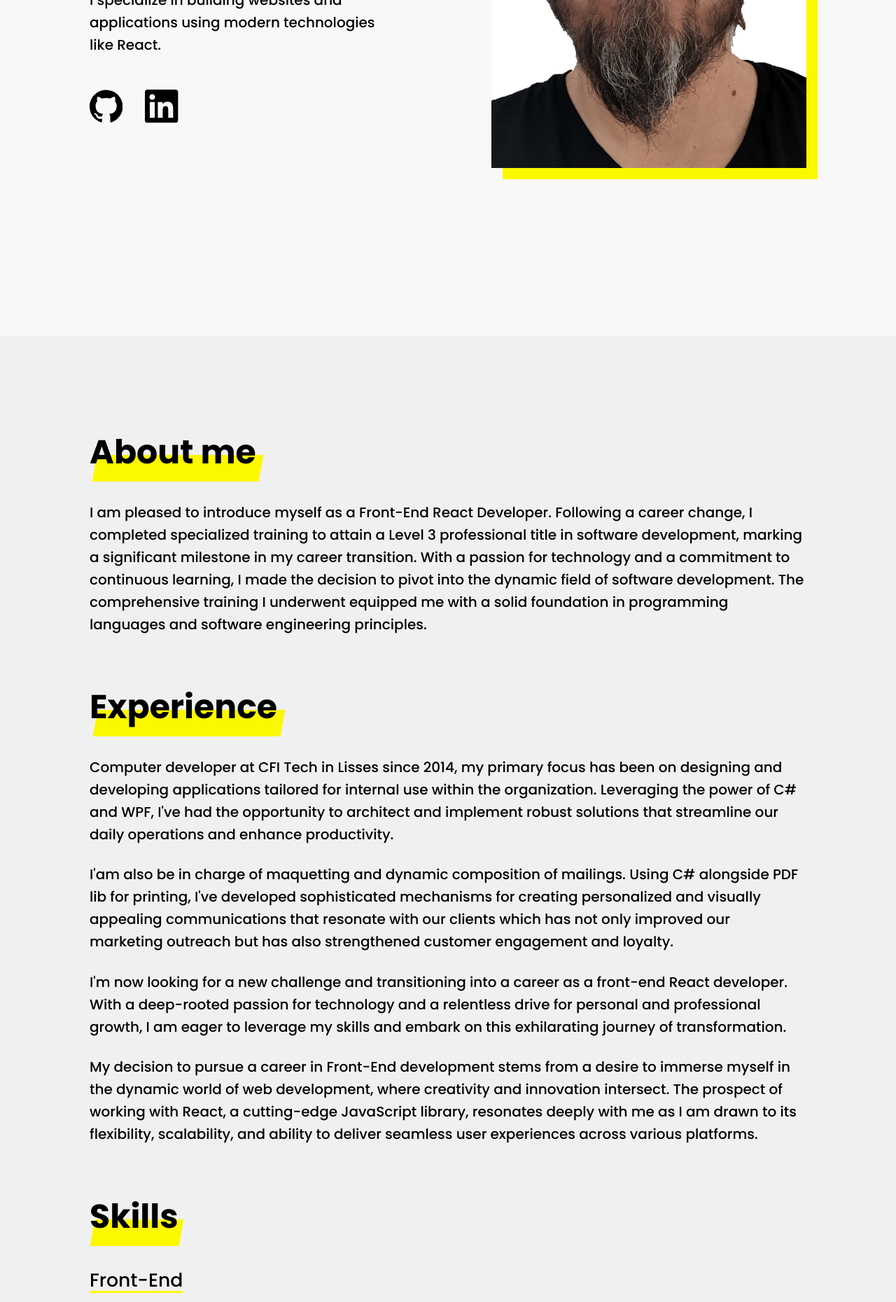
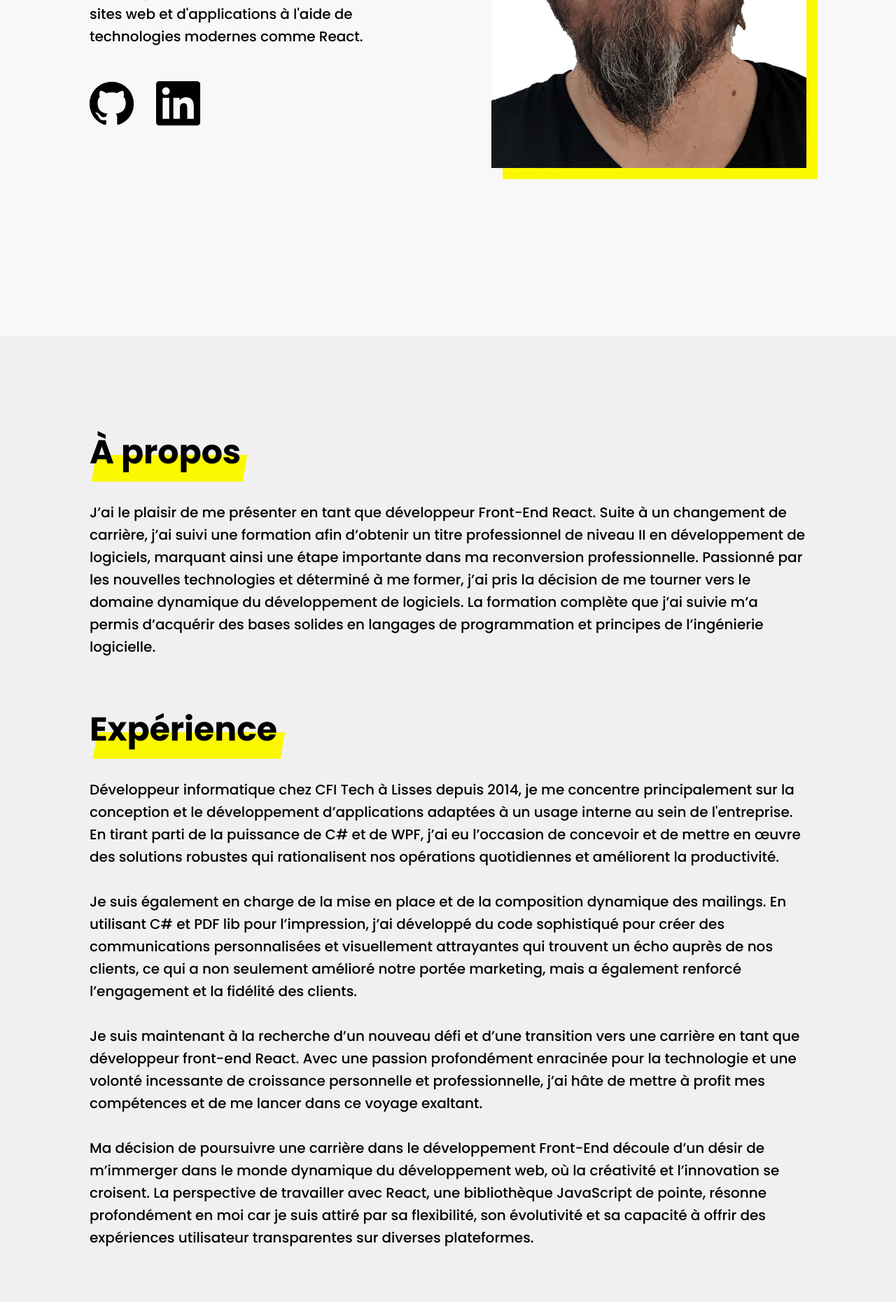
Before and after one commit to Lifad457/portfolio-cedric, a React (Vite) app: page / in a window 1280 px wide. Shown: the part 660-2520 px from the top of the page at 70% size. Built offline with nearby package versions, Linux system fonts and the light colour scheme.

Commit message:
Update styles and language

```diff
--- a/src/components/About.jsx
+++ b/src/components/About.jsx
@@ -1,15 +1,63 @@
 import { About, AboutSection } from "../styles/about.css";
 import { AffinityIcon, CSSIcon, CSharpIcon, FigmaIcon, FirebaseIcon, HTMLIcon, IconWrapper, IconsContainer, JavaScriptIcon, MSSQLIcon, MySQLIcon, NodeIcon, ReactIcon } from "../styles/icons.css";
 
-export default function AboutComponent() {
+export default function AboutComponent({ language }) {
+  function renderAbout() {
+    if (language === "fr") {
       return (
-    <About id="about">
+        <>
+          <AboutSection>
+            <h1>À propos</h1>
+            <p>
+              J’ai le plaisir de me présenter en tant que développeur Front-End React.
+              Suite à un changement de carrière, j’ai suivi une formation afin d’obtenir
+              un titre professionnel de niveau II en développement de logiciels, marquant ainsi une
+              étape importante dans ma reconversion professionnelle.
+              Passionné par les nouvelles technologies et déterminé à me former, j’ai pris la
+              décision de me tourner vers le domaine dynamique du développement de logiciels.
+              La formation complète que j’ai suivie m’a permis d’acquérir des bases solides en langages
+              de programmation et principes de l’ingénierie logicielle.
+            </p>
+          </AboutSection>
+          <AboutSection>
+            <h1>Expérience</h1>
+            <p>
+              Développeur informatique chez CFI Tech à Lisses depuis 2014, je me concentre principalement
+              sur la conception et le développement d’applications adaptées à un usage interne au sein de l'entreprise.
+              En tirant parti de la puissance de C# et de WPF, j’ai eu l’occasion de concevoir et de mettre en œuvre
+              des solutions robustes qui rationalisent nos opérations quotidiennes et améliorent la productivité.
+            </p>
+            <p>
+              Je suis également en charge de la mise en place et de la composition dynamique des mailings. En utilisant
+              C# et PDF lib pour l’impression, j’ai développé du code sophistiqué pour créer des communications
+              personnalisées et visuellement attrayantes qui trouvent un écho auprès de nos clients, ce qui a non
+              seulement amélioré notre portée marketing, mais a également renforcé l’engagement et la fidélité des clients.
+            </p>
+            <p>
+              Je suis maintenant à la recherche d’un nouveau défi et d’une transition vers une carrière en tant que
+              développeur front-end React. Avec une passion profondément enracinée pour la technologie et une volonté
+              incessante de croissance personnelle et professionnelle, j’ai hâte de mettre à profit mes compétences
+              et de me lancer dans ce voyage exaltant.
+            </p>
+            <p>
+              Ma décision de poursuivre une carrière dans le développement Front-End découle d’un désir de m’immerger dans le
+              monde dynamique du développement web, où la créativité et l’innovation se croisent. La perspective de travailler
+              avec React, une bibliothèque JavaScript de pointe, résonne profondément en moi car je suis attiré par sa flexibilité,
+              son évolutivité et sa capacité à offrir des expériences utilisateur transparentes sur diverses plateformes.
+            </p>
+          </AboutSection>
+        </>
+      )
+    }
+    else {
+      return (
+        <>
           <AboutSection>
             <h1>About me</h1>
             <p>
               I am pleased to introduce myself as a Front-End React Developer.
               Following a career change, I completed specialized training
-          to attain a Level 3 professional title in software development, marking a significant
+              to attain a Level II professional title in software development, marking a significant
               milestone in my career transition.
               With a passion for technology and a commitment to continuous learning, I made the
               decision to pivot into the dynamic field of software development. The comprehensive
@@ -25,21 +73,18 @@ export default function AboutComponent() {
               the power of C# and WPF, I've had the opportunity to architect and implement robust solutions
               that streamline our daily operations and enhance productivity.
             </p>
-        <br/>
             <p>
               I'am also be in charge of maquetting and dynamic composition
-          of mailings. Using C# alongside PDF lib for printing, I've developed sophisticated mechanisms
+              of mailings. Using C# alongside PDF lib for printing, I've developed sophisticated code
               for creating personalized and visually appealing communications that resonate with our clients
               which has not only improved our marketing outreach but has also strengthened customer
               engagement and loyalty.
             </p>
-        <br/>
             <p>
               I'm now looking for a new challenge and transitioning into a career as a front-end React developer.
               With a deep-rooted passion for technology and a relentless drive for personal and professional growth,
-          I am eager to leverage my skills and embark on this exhilarating journey of transformation.
+              I am eager to leverage my skills and embark on this exhilarating journey.
             </p>
-        <br />
             <p>
               My decision to pursue a career in Front-End development stems from a desire to immerse myself in the
               dynamic world of web development, where creativity and innovation intersect. The prospect of working
@@ -47,8 +92,17 @@ export default function AboutComponent() {
               scalability, and ability to deliver seamless user experiences across various platforms.
             </p>
           </AboutSection>
+        </>
+      )
+    }
+  }
+
+  return (
+    <About id="about">
       <AboutSection>
-        <h1>Skills</h1>
+        { renderAbout() }
+        <AboutSection>
+          <h1>{language === "fr" ? "Compétences" : "Skills"}</h1>
           <h2>Front-End</h2>
           <IconsContainer>
             <IconWrapper>
@@ -106,6 +160,7 @@ export default function AboutComponent() {
             </IconWrapper>
           </IconsContainer>
         </AboutSection>
+      </AboutSection>
     </About>
   )
 }
--- a/src/components/Footer.jsx
+++ b/src/components/Footer.jsx
@@ -1,20 +1,27 @@
-import { Flag, Footer, Language } from "../styles/footer.css"
+import { Flag, Footer, FooterSection, Language } from "../styles/footer.css"
 import { GitHub, LinkedIn, Socials } from "../styles/icons.css"
 import uk from "../assets/icons/united-kingdom.png"
 import france from "../assets/icons/france.png"
+import { Link } from "react-router-dom"
 
 export default function FooterComponent({ setLanguage }) {
   return (
     <Footer>
+      <FooterSection>
         <h4>Designed & developed by Cédric Bison</h4>
         <Language>
           <Flag src={france} alt="france" onClick={() => setLanguage("fr")}/>
           <Flag src={uk} alt="uk" onClick={() => setLanguage("en")} />
         </Language>
         <Socials>
+        <Link to="https://github.com/Lifad457" target="_blank" rel="noopener noreferrer">
           <GitHub />
+        </Link>
+        <Link to="https://linkedin.com/in/cédric-bison-a489a287" target="_blank" rel="noopener noreferrer">
           <LinkedIn />
+        </Link>
         </Socials>
+      </FooterSection>
     </Footer>
   )
 }
--- a/src/components/Header.jsx
+++ b/src/components/Header.jsx
@@ -3,7 +3,7 @@ import { Moon, Sun } from "../styles/icons.css";
 import ScrollToAnchor from './ScrollToAnchor';
 import { Link } from 'react-router-dom';
 
-export default function HeaderComponent({ theme, setTheme }) {
+export default function HeaderComponent({ language, theme, setTheme }) {
     ScrollToAnchor();
 
     return (
@@ -11,9 +11,9 @@ export default function HeaderComponent({ theme, setTheme }) {
             <Logo>Bison Cédric</Logo>
             <Nav>
                 <ul>
-                    <li><Link to="#home">Home</Link></li>
-                    <li><Link to="#about">About</Link></li>
-                    <li><Link to="#projects">Projects</Link></li>
+                    <li><Link to="#home">{language === "fr" ? "Accueil" : "Home"}</Link></li>
+                    <li><Link to="#about">{language === "fr" ? "À propos" : "About"}</Link></li>
+                    <li><Link to="#projects">{language === "fr" ? "Projets" : "Projects"}</Link></li>
                     <li><Link to="#contact">Contact</Link></li>
                 </ul>
             </Nav>
--- a/src/components/Home.jsx
+++ b/src/components/Home.jsx
@@ -2,6 +2,7 @@ import { Home, HomeSection, HeroImage, HomeDescription } from "../styles/home.cs
 import { GitHub, LinkedIn, Socials } from "../styles/icons.css"
 import photo from "../assets/images/photo.jpg"
 import { Language } from "../styles/footer.css"
+import { Link } from "react-router-dom"
 
 export default function HomeComponent({ language }) {
   function renderDescription() {
@@ -11,7 +12,7 @@ export default function HomeComponent({ language }) {
           <h1>Développeur</h1>
           <h1>Front-End</h1>
           <h1>React</h1>
-          <h3>Salut, moi c'est Cédric, un développeur front-end basé à Vert le Petit, Essonnes.<br/>Je me spécialise dans la construction de sites web et d'applications à l'aide de technologies modernes comme React.</h3>
+          <h3>Bonjour, moi c'est Cédric, un développeur front-end basé à Vert le Petit, Essonnes.<br/>Je me spécialise dans la construction de sites web et d'applications à l'aide de technologies modernes comme React.</h3>
         </>
       )
     }
@@ -33,8 +34,12 @@ export default function HomeComponent({ language }) {
         <HomeDescription>
           { renderDescription() }
           <Socials>
-            <GitHub />
-            <LinkedIn />
+            <Link to="https://github.com/Lifad457" target="_blank" rel="noopener noreferrer">
+              <GitHub />
+            </Link>
+            <Link to="https://linkedin.com/in/cédric-bison-a489a287" target="_blank" rel="noopener noreferrer">
+              <LinkedIn />
+            </Link>
           </Socials>
         </HomeDescription>
         <HeroImage src={photo} alt="Cédric Bison" />
--- a/src/components/Projects.jsx
+++ b/src/components/Projects.jsx
@@ -1,10 +1,16 @@
-import { Project } from "../styles/project.css";
+import { Project, ProjectSection } from "../styles/project.css";
 
-export default function ProjectsComponent() {
+export default function ProjectsComponent({ language }) {
   return (
     <Project id="projects">
-        <h1>Projects</h1>
-        <h2>Work in progress ...</h2>
+      <ProjectSection>
+        <ProjectSection>
+          <h1>{language === "fr" ? "Projets" : "Projects"}</h1>
+        </ProjectSection>
+        <ProjectSection>
+          <h2>Work in progress ...</h2>
+        </ProjectSection>
+      </ProjectSection>
     </Project>
   )
 }
--- a/src/pages/App.jsx
+++ b/src/pages/App.jsx
@@ -9,15 +9,15 @@ import ContactComponent from "../components/Contact";
 
 function App() {
   const[theme, setTheme] = useState("light");
-  const[language, setLanguage] = useState("en");
+  const[language, setLanguage] = useState("fr");
 
   return (
     <>
       <GlobalStyle theme={theme} />
-      <HeaderComponent theme={theme} setTheme={setTheme} />
+      <HeaderComponent language={language} theme={theme} setTheme={setTheme} />
       <HomeComponent language={language} />
       <AboutComponent language={language} />
-      <ProjectsComponent />
+      <ProjectsComponent language={language} />
       <ContactComponent />
       <FooterComponent setLanguage={setLanguage} />
     </>
--- a/src/styles/about.css.js
+++ b/src/styles/about.css.js
@@ -3,18 +3,20 @@ import styled from "styled-components";
 export const About = styled.div`
     display: flex;
     flex-direction: column;
-    padding: 6rem 8rem;
+    padding: 0 8rem;
     background-color: var(--color-secondary);
 `
 export const AboutSection = styled.section`
     display: block;
-    margin: 2em 0;
+    max-width: 1200px;
+    margin-top: 4rem;
+    margin-left: auto;
+    margin-right: auto;
 
     h1 {
         display: inline-block;
         position: relative;
         font-size: var(--fs-large);
-        margin-bottom: 2rem;
         z-index: 1;
 
         &:before {
@@ -33,9 +35,11 @@ export const AboutSection = styled.section`
     p {
         font-size: var(--fs-regular);
         font-weight: var(--fw-medium);
+        margin: 2rem 0;
     }
 
     h2 {
+        margin-top: 4rem;
         font-size: var(--fs-medium);
         font-weight: var(--fw-medium);
         text-decoration: underline;
--- a/src/styles/contact.css.js
+++ b/src/styles/contact.css.js
@@ -35,6 +35,9 @@ export const ContactSection = styled.section`
     align-items: center;
     justify-content: space-around;
     padding-bottom: 3rem;
+    max-width: 1200px;
+    margin-left: auto;
+    margin-right: auto;
 `
 export const Wrapper = styled.div`
     display: flex;
--- a/src/styles/footer.css.js
+++ b/src/styles/footer.css.js
@@ -1,12 +1,8 @@
-import styled from "styled-components";
+    import styled from "styled-components";
 
 export const Footer = styled.div`
-    display: flex;
-    justify-content: space-between;
-    align-items: center;
     padding: 0 8rem;
     background-color: var(--color-secondary);
-    min-width: 100%;
 `
 export const Language = styled.section`
     display: flex;
@@ -16,4 +12,18 @@ export const Language = styled.section`
 export const Flag = styled.img`
     width: 1.8rem;
     height: 1.8rem;
+    transition: transform .3s ease-out;
+
+    &:hover {
+        cursor: pointer;
+        transform: scale(1.2);
+    }
 `
+export const FooterSection = styled.section`
+    display: flex;
+    justify-content: space-between;
+    align-items: center;
+    max-width: 1200px;
+    margin-left: auto;
+    margin-right: auto;
+`
--- a/src/styles/home.css.js
+++ b/src/styles/home.css.js
@@ -45,5 +45,6 @@ export const HomeDescription = styled.div`
 export const HeroImage = styled.img`
     display: block;
     max-width: 450px;
+    min-width: 450px;
     box-shadow: 1rem 1rem 0 0 var(--color-tertiary);
 `
--- a/src/styles/icons.css.js
+++ b/src/styles/icons.css.js
@@ -13,7 +13,8 @@ export const Socials = styled.div`
 `
 export const GitHub = styled(SiGithub)`
     transition: transform .3s ease-out;
-    font-size: var(--fs-large);
+    font-size: var(--fs-extra-large);
+    color: var(--color-font);
 
     &:hover {
         cursor: pointer;
@@ -22,7 +23,8 @@ export const GitHub = styled(SiGithub)`
 `
 export const LinkedIn = styled(SiLinkedin)`
     transition: transform .3s ease-out;
-    font-size: var(--fs-large);
+    font-size: var(--fs-extra-large);
+    color: var(--color-font);
 
     &:hover {
         cursor: pointer;
--- a/src/styles/project.css.js
+++ b/src/styles/project.css.js
@@ -1,15 +1,23 @@
 import styled from "styled-components";
 
 export const Project = styled.div`
+    display: flex;
+    flex-direction: column;
+    padding: 0 8rem;
+`
+export const ProjectSection = styled.section`
     display: block;
-    padding: 0 8rem;
-    z-index: 1;
+    max-width: 1200px;
+    margin-top: 2rem;
+    margin-left: auto;
+    margin-right: auto;
 
     h1 {
         display: inline-block;
         position: relative;
         font-size: var(--fs-large);
         margin-bottom: 2rem;
+        z-index: 1;
 
         &:before {
             content: '';
@@ -24,8 +32,3 @@ export const Project = styled.div`
         }
     }
 `
-export const ProjectSection = styled.section`
-    display: flex;
-
-
-`
```
Lines whose indentation alone changed are shown as unchanged.
